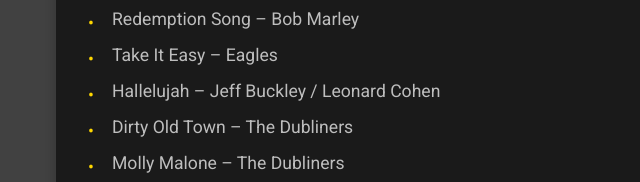
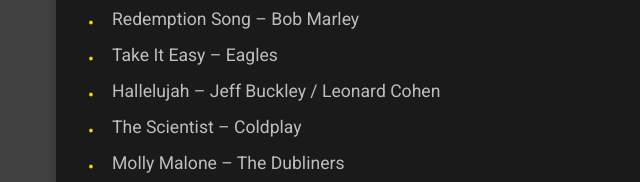
Before and after one commit to RichardSneyd/richardsneyd, a website built with Vite: page index.html in a window 1280 px wide. Shown: the part 1826-2008 px from the top of the page, 0-640 px from the left. Built offline with nearby package versions, Linux system fonts and the light colour scheme.

Commit message:
updat set

```diff
--- a/index.html
+++ b/index.html
@@ -89,7 +89,7 @@
                         <li>Redemption Song – Bob Marley</li>
                         <li>Take It Easy – Eagles</li>
                         <li>Hallelujah – Jeff Buckley / Leonard Cohen</li>
-                        <li>Dirty Old Town – The Dubliners</li>
+                        <li>The Scientist – Coldplay</li>
                         <li>Molly Malone – The Dubliners</li>
                         <li>Folsom Prison Blues – Johnny Cash</li>
                         <li>Ring of Fire – Johnny Cash</li>
```
